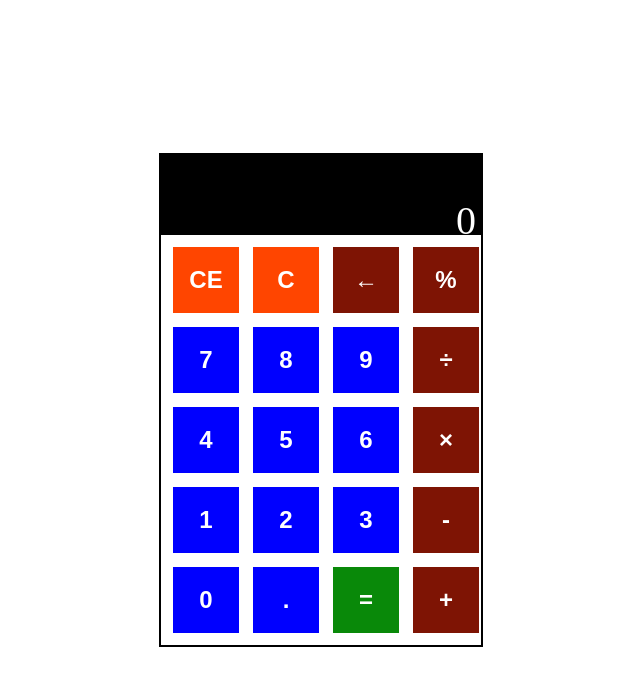
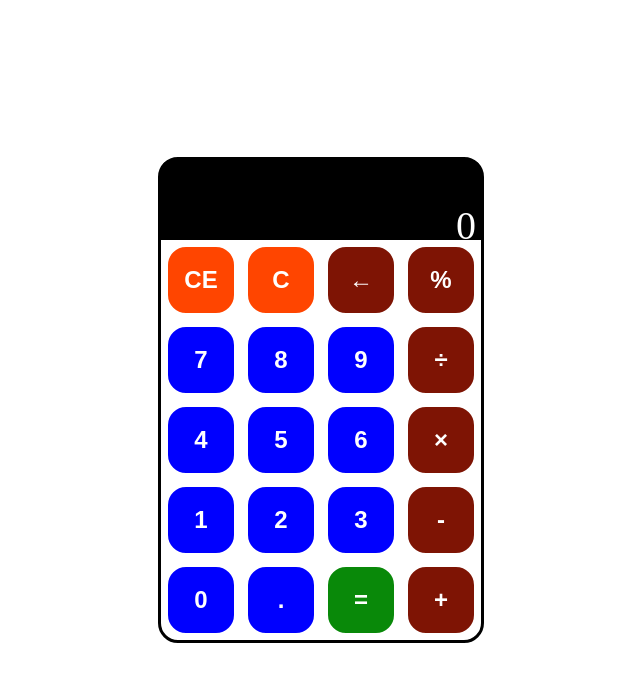
Before and after one commit to felisantillan00/POW-Practica-Obligatoria, a plain HTML site: page Practica03/Ej13 - A/index.html in a window 1280 px wide. Shown: the whole page, without its empty margins (319-959 px from the left). Drawn offline with Linux system fonts and the light colour scheme.

Commit message:
Subiditaaaaaaaa

```diff
--- a/Practica03/Ej13 - A/css/style.css
+++ b/Practica03/Ej13 - A/css/style.css
@@ -14,10 +14,13 @@ button {
     font-weight: 900;
     border: 2px solid white;
     cursor: pointer;
+    border-radius: 0px;
+    border-radius: 20px;
 }
 
 button:hover {
-    background-color: rgb(156, 0, 117);
+    background-color: rgb(105, 105, 105);
+    color: black;
 }
 
 .contPantOperadores{
@@ -31,6 +34,8 @@ button:hover {
     padding: 5px;
     padding-bottom: 10px;
     padding-block: -10px;
+    border-top-left-radius: 10px;
+    border-top-right-radius: 10px;
 }
 
 .contPantCarga {
@@ -49,7 +54,8 @@ button:hover {
 .cuadro {
     background-color: white;
     width: 320px;
-    border: 2px solid black;
+    border: 3px solid black;
+    border-radius: 20px;
 }
 
 #botonera {
@@ -58,6 +64,7 @@ button:hover {
     gap: 10px;
     padding: 10px;
     box-sizing: border-box;
+    padding: 5px;
 }
 
 .btnIgual {
```
